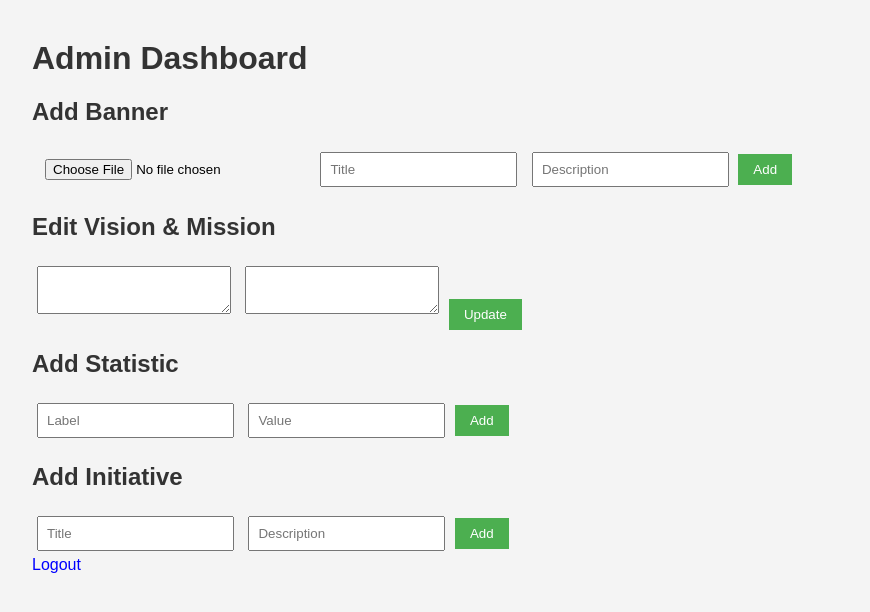
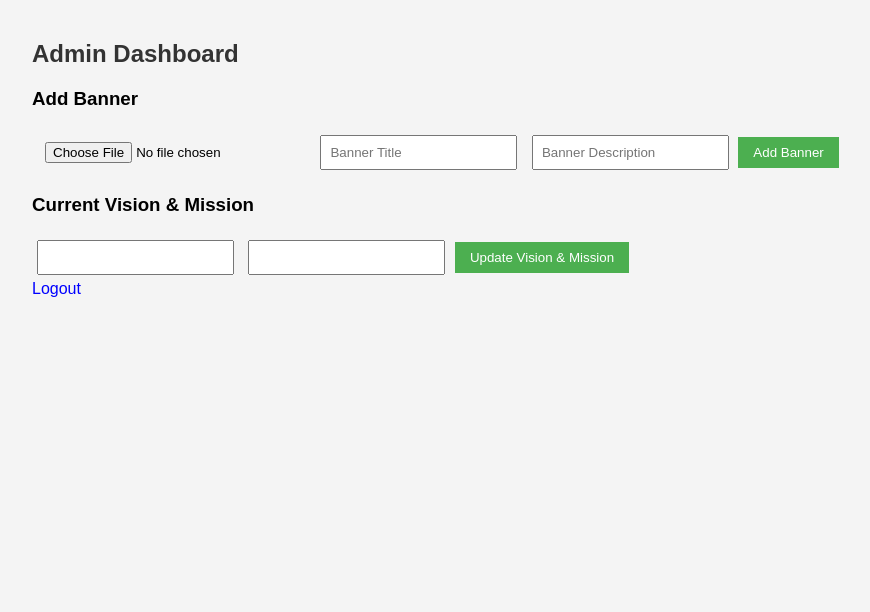
Before and after one commit to shreekhurangee/Internship-home_management, a Flask app: template templates/admin_dashboard.html in a window 1280 px wide. Shown: the top 612 px of the page, without its empty margins (8-878 px from the left). Run offline with Flask 3, Linux system fonts and the light colour scheme; the template is opened without the code that fills it, so the values that code supplies are empty.

Commit message:
admin dashboard form structure and headings
Updated form elements and headings for clarity and consistency.

```diff
--- a/templates/admin_dashboard.html
+++ b/templates/admin_dashboard.html
@@ -2,46 +2,38 @@
 <html>
 <head>
     <title>Admin Dashboard</title>
-    <link rel="stylesheet" href="{{ url_for('static', filename='style.css') }}">
+    <link rel="stylesheet" href="/static/css/style.css">
 </head>
 <body>
 
-<h1>Admin Dashboard</h1>
+<div class="dashboard">
 
-<h2>Add Banner</h2>
+<h2>Admin Dashboard</h2>
+
+<h3>Add Banner</h3>
 <form method="POST" enctype="multipart/form-data">
-    <input type="hidden" name="type" value="banner">
-    <input type="file" name="image" required>
-    <input type="text" name="title" placeholder="Title" required>
-    <input type="text" name="description" placeholder="Description" required>
-    <button type="submit">Add</button>
+<input type="hidden" name="type" value="banner">
+<input type="file" name="image" required>
+<input type="text" name="title" placeholder="Banner Title" required>
+<input type="text" name="description" placeholder="Banner Description" required>
+<button>Add Banner</button>
 </form>
 
-<h2>Edit Vision & Mission</h2>
+<h3>Current Vision & Mission</h3>
 <form method="POST">
-    <input type="hidden" name="type" value="vision">
-    <textarea name="vision" required>{{ vm['vision'] }}</textarea>
-    <textarea name="mission" required>{{ vm['mission'] }}</textarea>
-    <button type="submit">Update</button>
+<input type="hidden" name="type" value="vision">
+
+<input name="vision" value="{{ vm['vision'] }}" required>
+<input name="mission" value="{{ vm['mission'] }}" required>
+
+<button>Update Vision & Mission</button>
 </form>
 
-<h2>Add Statistic</h2>
-<form method="POST">
-    <input type="hidden" name="type" value="stat">
-    <input type="text" name="label" placeholder="Label" required>
-    <input type="text" name="value" placeholder="Value" required>
-    <button type="submit">Add</button>
-</form>
 
-<h2>Add Initiative</h2>
-<form method="POST">
-    <input type="hidden" name="type" value="initiative">
-    <input type="text" name="title" placeholder="Title" required>
-    <input type="text" name="description" placeholder="Description" required>
-    <button type="submit">Add</button>
-</form>
 
-<a href="/admin/logout">Logout</a>
+<a class="logout-btn" href="/admin/logout">Logout</a>
+
+</div>
 
 </body>
 </html>
```
